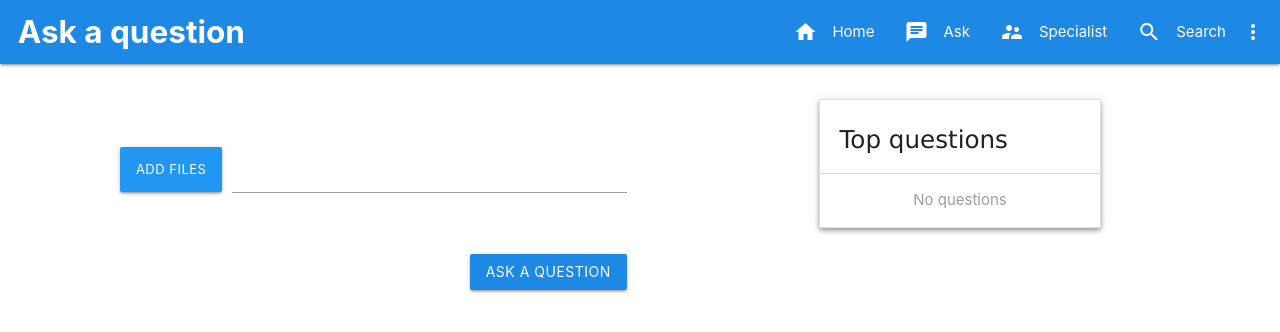
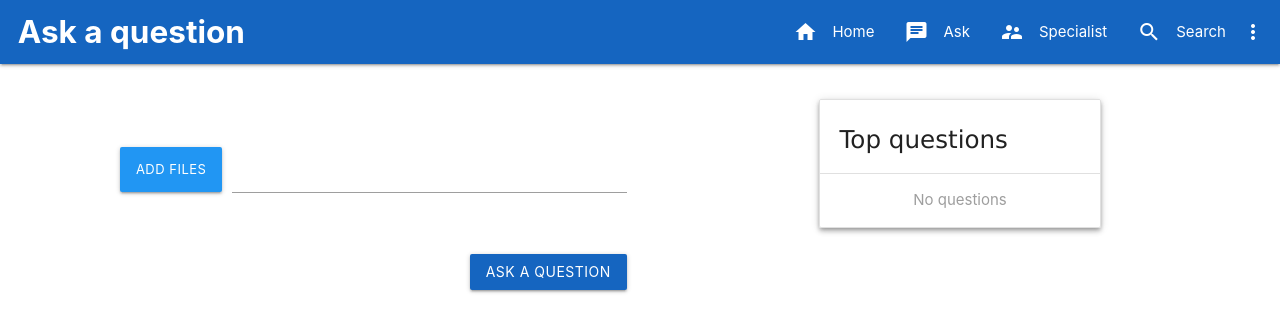
Before and after one commit to aayushbisen/pucho-kisan, a Django app: template forum/templates/forum/inner/question_create.html in a window 1280 px wide. Shown: the top 332 px of the page. Run offline with Django 3.2, Linux system fonts and the light colour scheme; the template is opened without the code that fills it, so the values that code supplies are empty.

Commit message:
changed blue shade to darken-3

```diff
--- a/forum/templates/forum/inner/base.html
+++ b/forum/templates/forum/inner/base.html
@@ -49,7 +49,7 @@
 <body>
 
   <header>
-    <nav class="blue darken-1">
+    <nav class="blue darken-3">
       <div class="nav-wrapper">
 
         <a href="#!"
@@ -200,7 +200,7 @@
   <footer>
 
     <div class="fixed-action-btn hide-on-large-only">
-      <a href="{% url 'forum:create_question' %}" class="btn-floating btn-large blue darken-1">
+      <a href="{% url 'forum:create_question' %}" class="btn-floating btn-large blue darken-3">
         <i class="large material-icons">mode_edit</i>
       </a>
     </div>
--- a/forum/templates/forum/inner/detail_view.html
+++ b/forum/templates/forum/inner/detail_view.html
@@ -10,7 +10,7 @@
     <script src="https://cdnjs.cloudflare.com/ajax/libs/materialize/1.0.0/js/materialize.min.js"></script>
    </head>
    <body>
-       <div class="row center-align z-depth-2 blue darken-1 white-text">
+       <div class="row center-align z-depth-2 blue darken-3 white-text">
            <h5 style="margin:0;padding:15px" >Prateek Chatterjee</h5>
        </div>
     <div>
--- a/forum/templates/forum/inner/farmer_edit.html
+++ b/forum/templates/forum/inner/farmer_edit.html
@@ -48,7 +48,7 @@
             </div>
 
             <div class="center-align">
-                <button type="submit" class="btn blue darken-1"> {% trans "Save" %} </button>
+                <button type="submit" class="btn blue darken-3"> {% trans "Save" %} </button>
             </div>
 
         </form>
--- a/forum/templates/forum/inner/question_create.html
+++ b/forum/templates/forum/inner/question_create.html
@@ -44,7 +44,7 @@
 
               <div class="row"></div>
               <div class="right-align">
-                <button type="submit" class="btn blue darken-1"> {% trans "Ask a question" %} </button>
+                <button type="submit" class="btn blue darken-3"> {% trans "Ask a question" %} </button>
               </div>
 
             </form>
--- a/forum/templates/forum/inner/question_detail.html
+++ b/forum/templates/forum/inner/question_detail.html
@@ -30,7 +30,7 @@
 
             <div class="row right-align">
 
-                <button type="submit" class="btn blue darken-1"> {% trans "answer" %} </button>
+                <button type="submit" class="btn blue darken-3"> {% trans "answer" %} </button>
 
             </div>
 
--- a/forum/templates/forum/inner/questionlist.html
+++ b/forum/templates/forum/inner/questionlist.html
@@ -12,7 +12,7 @@
 <body>
     <ul class="collection">
         <li class="collection-item avatar">
-        <i class="circle material-icons blue darken-1">home</i>
+        <i class="circle material-icons blue darken-3">home</i>
           <span class="title">How to install python ?</span>
           <p>
               <p class="grey-text">go to python.org and ....</p>
--- a/forum/templates/forum/outer/base.html
+++ b/forum/templates/forum/outer/base.html
@@ -35,7 +35,7 @@
 
   <!--Navbar-->
   <div class="navbar-fixed">
-    <nav class="blue darken-1">
+    <nav class="blue darken-3">
       <div class="container">
         <div class="nav-wrapper">
           <a href="{% url 'forum:index' %}" class="brand-logo logo-custom">
@@ -136,7 +136,7 @@
 
 
   {% comment %} Footer {% endcomment %}
-  <footer class="page-footer blue darken-1">
+  <footer class="page-footer blue darken-3">
     <div class="container">
       <div class="row">
         <div class="col l6 s12">
--- a/forum/templates/forum/outer/login.html
+++ b/forum/templates/forum/outer/login.html
@@ -25,7 +25,7 @@
                 </div>
 
             <div class="center-align">
-                <button type="submit" class="btn blue darken-1"> {% trans "Login" %} </button>
+                <button type="submit" class="btn blue darken-3"> {% trans "Login" %} </button>
             </div>
         </form>
 
--- a/forum/templates/forum/outer/signup.html
+++ b/forum/templates/forum/outer/signup.html
@@ -65,7 +65,7 @@
             </div>
 
             <div class="center-align">
-                <button type="submit" class="btn blue darken-1"> {% trans "Signup" %} </button>
+                <button type="submit" class="btn blue darken-3"> {% trans "Signup" %} </button>
             </div>
 
         </form>
```
